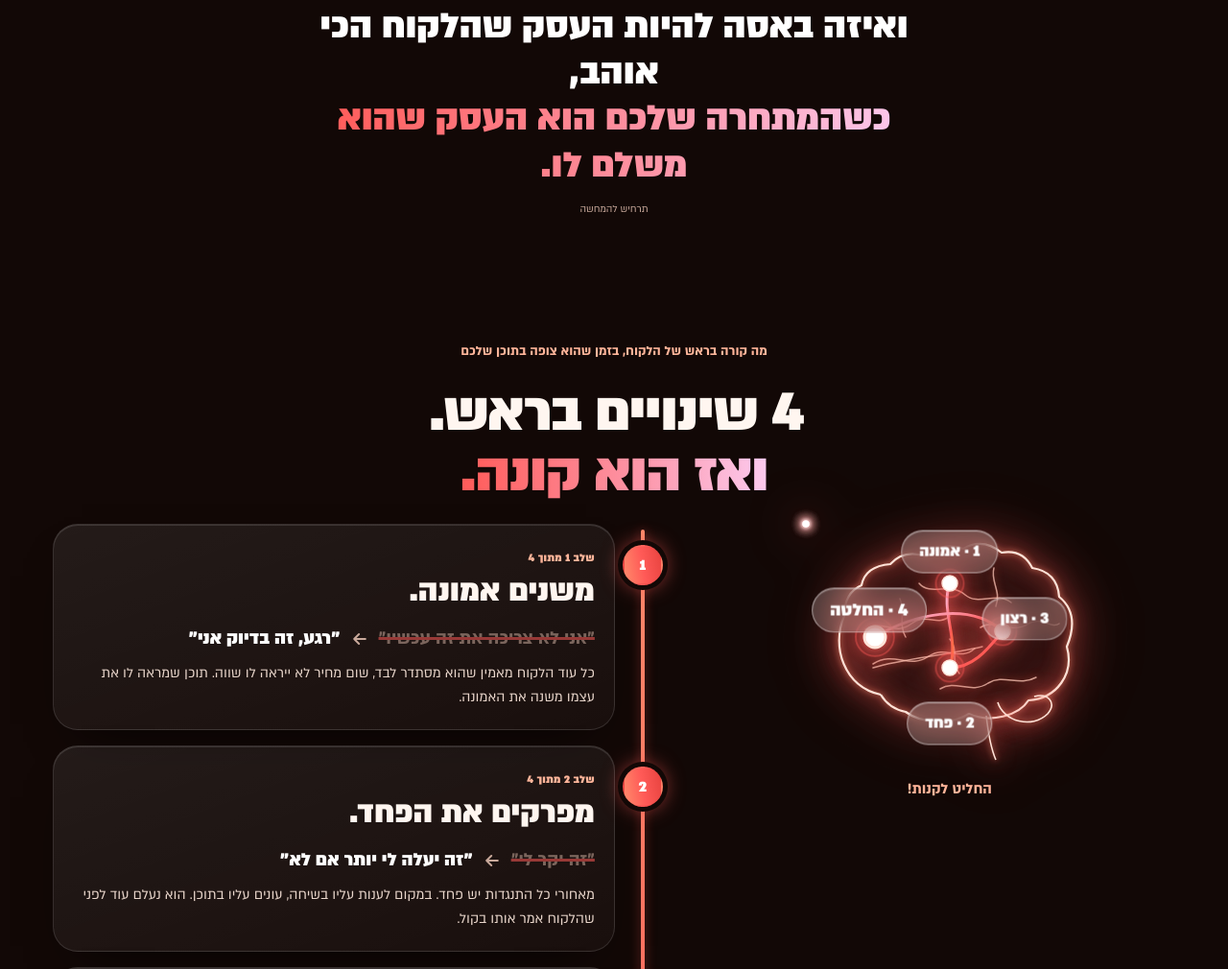
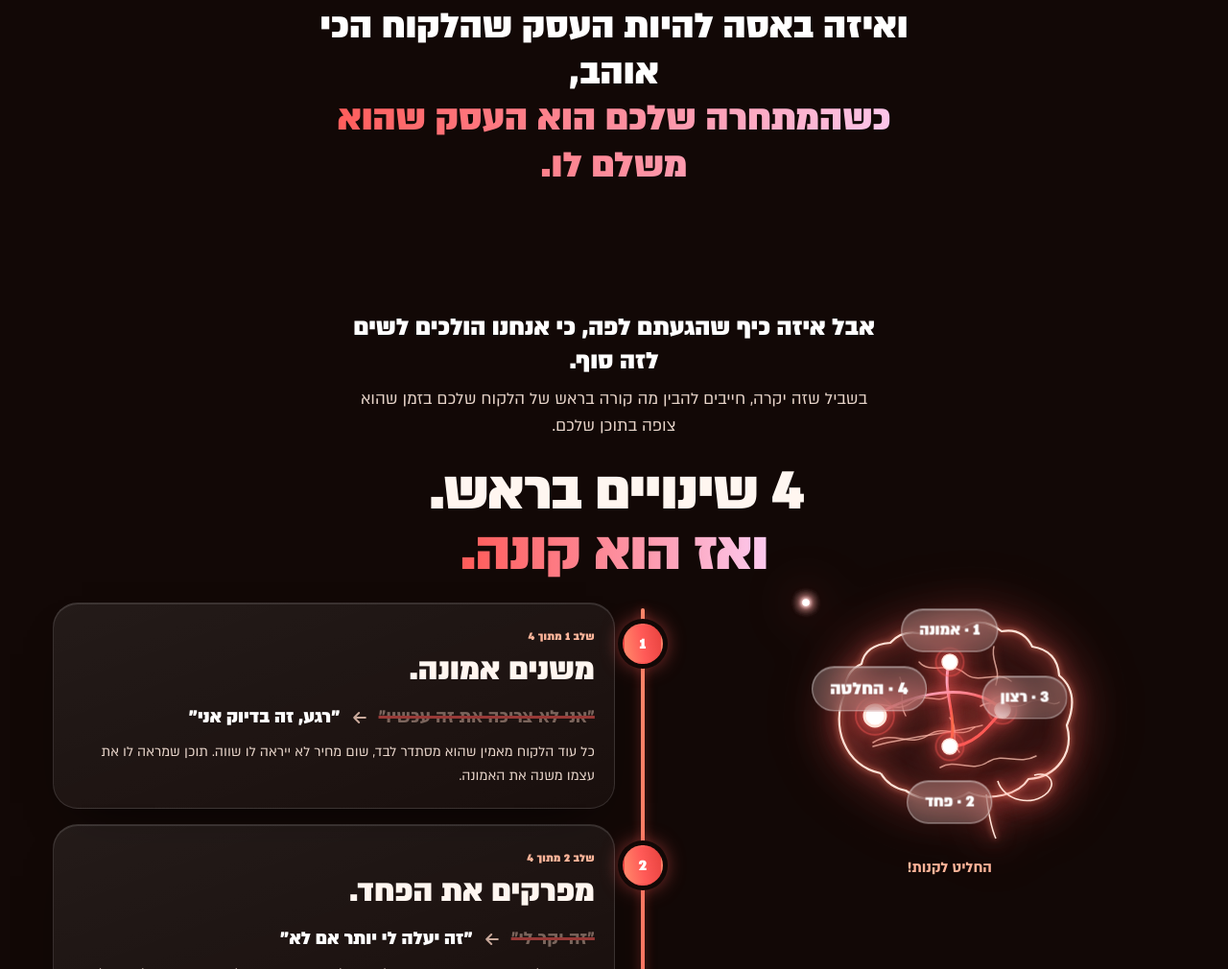
Before and after one commit to ananasocial/bundle-preview, a plain HTML site: page index.html in a window 1280 px wide. Shown: the part 2742-3752 px from the top of the page at 96% size. Drawn offline with Linux system fonts and the light colour scheme; a web font is replaced by a local one.

Commit message:
Brain intro

```diff
--- a/index.html
+++ b/index.html
@@ -1472,6 +1472,9 @@
 
   #sameday:not(.sd-go) * { animation-play-state: paused !important; }
   #sameday h2, #sameday p { margin: 0; }
+  .brain-in { display: grid; gap: 8px; max-width: 34em; text-align: center; }
+  .brain-in b { font-size: clamp(20px, 2.6vw, 28px); font-weight: 900; color: #fff; line-height: 1.25; }
+  .brain-in span { font-size: clamp(16px, 2vw, 19px); color: var(--ink-2); line-height: 1.5; }
 </style>
 </head>
 <body>
@@ -1605,7 +1608,6 @@
     <p class="sd-k">הכי כואב? זה לא לקוח שלא היה לו כסף.</p>
     <p>היה לו כסף. היה לו צורך. היה לו עניין. <b>הוא פשוט הוציא את הכסף שלו בעסק אחר.</b></p>
     <p class="sd-last">ואיזה באסה להיות העסק שהלקוח הכי אוהב, <span>כשהמתחרה שלכם הוא העסק שהוא משלם לו.</span></p>
-    <span class="sd-ill">תרחיש להמחשה</span>
   </div>
 </section>
 
@@ -1613,7 +1615,7 @@
 <section class="sec" style="padding-top:40px">
   <div class="wrap stack">
     <div class="stack center reveal">
-      <span class="kicker">מה קורה בראש של הלקוח, בזמן שהוא צופה בתוכן שלכם</span>
+      <p class="brain-in"><b>אבל איזה כיף שהגעתם לפה, כי אנחנו הולכים לשים לזה סוף.</b><span>בשביל שזה יקרה, חייבים להבין מה קורה בראש של הלקוח שלכם בזמן שהוא צופה בתוכן שלכם.</span></p>
       <h2 class="title">4 שינויים בראש. <span class="hot">ואז הוא קונה.</span></h2>
     </div>
     <div class="mind-grid">
```
Also changed, not shown: wp-bundle.html (+4 -2 lines).
